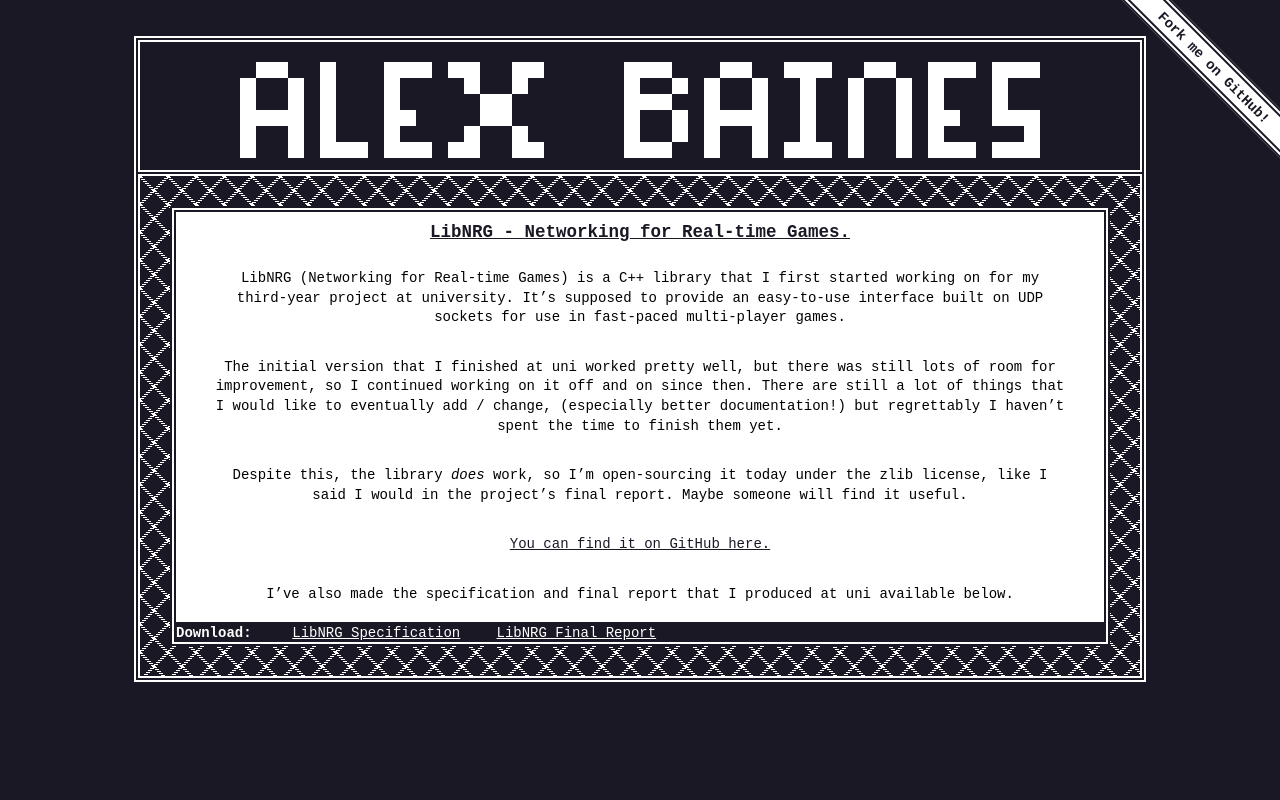
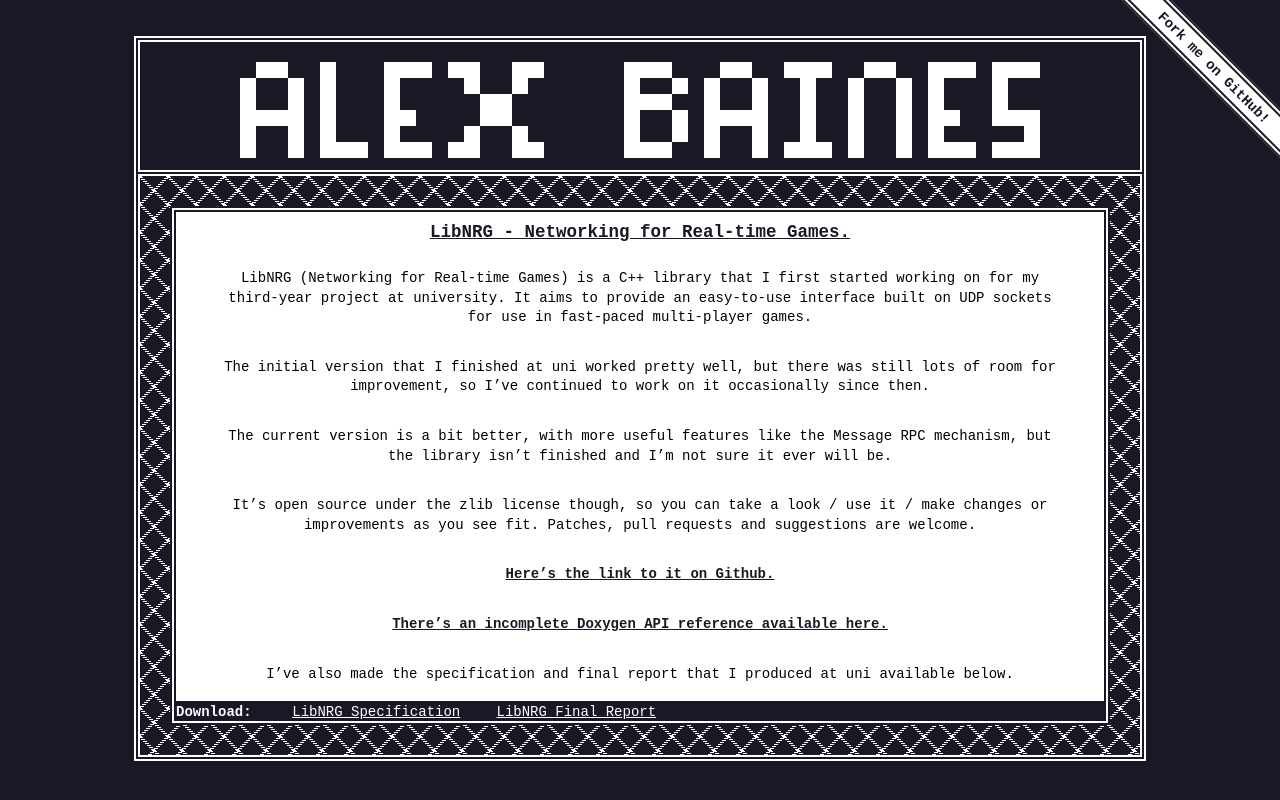
Before and after one commit to baines/baines.github.com, a Jekyll site: the page built from other/_posts/2014-03-31-libnrg.md, in a window 1280 px wide. Shown: the top 800 px of the page. Built offline with Jekyll 4.4.1, drawn with Linux system fonts in a browser that asks for light colours.

Commit message:
Update libNRG info with docs link.

```diff
--- a/other/_posts/2014-03-31-libnrg.md
+++ b/other/_posts/2014-03-31-libnrg.md
@@ -7,20 +7,23 @@ links: [ {text: "LibNRG Specification", url: "nrg_spec.pdf" },
 ---
 
 LibNRG (Networking for Real-time Games) is a C++ library that I first started
-working on for my third-year project at university. It's supposed to provide an
+working on for my third-year project at university. It aims to provide an
 easy-to-use interface built on UDP sockets for use in fast-paced multi-player games.
 
 The initial version that I finished at uni worked pretty well, but there was
-still lots of room for improvement, so I continued working on it off and on since then.
-There are still a lot of things that I would like to eventually add / change,
-(especially better documentation!) but regrettably I haven't spent the time to
-finish them yet.
+still lots of room for improvement, so I've continued to work on it occasionally
+since then.
 
-Despite this, the library *does* work, so I'm open-sourcing it today under the zlib
-license, like I said I would in the project's final report. Maybe someone will
-find it useful.
+The current version is a bit better, with more useful features like the Message
+RPC mechanism, but the library isn't finished and I'm not sure it ever will be.
 
-[You can find it on GitHub here.](https://github.com/baines/libNRG)
+It's open source under the zlib license though, so you can take a look / use it
+/ make changes or improvements as you see fit. Patches, pull requests and
+suggestions are welcome.
 
-I've also made the specification and final report that I produced at uni available
-below.
+**[Here's the link to it on Github.](https://github.com/baines/libNRG)**
+
+**[There's an incomplete Doxygen API reference available here.](http://abaines.me.uk/libNRG/)**
+
+I've also made the specification and final report that I produced at uni
+available below.
```
